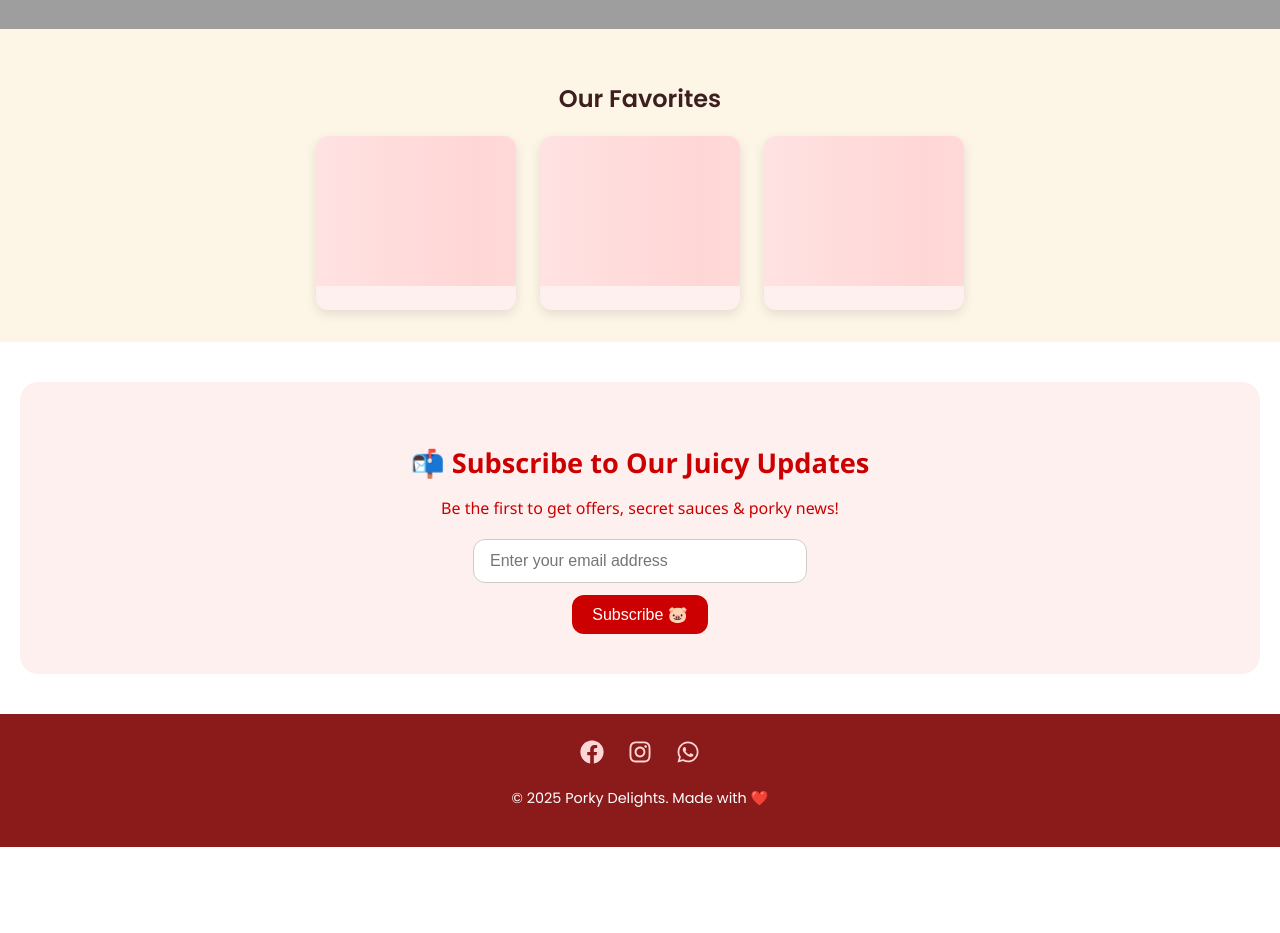
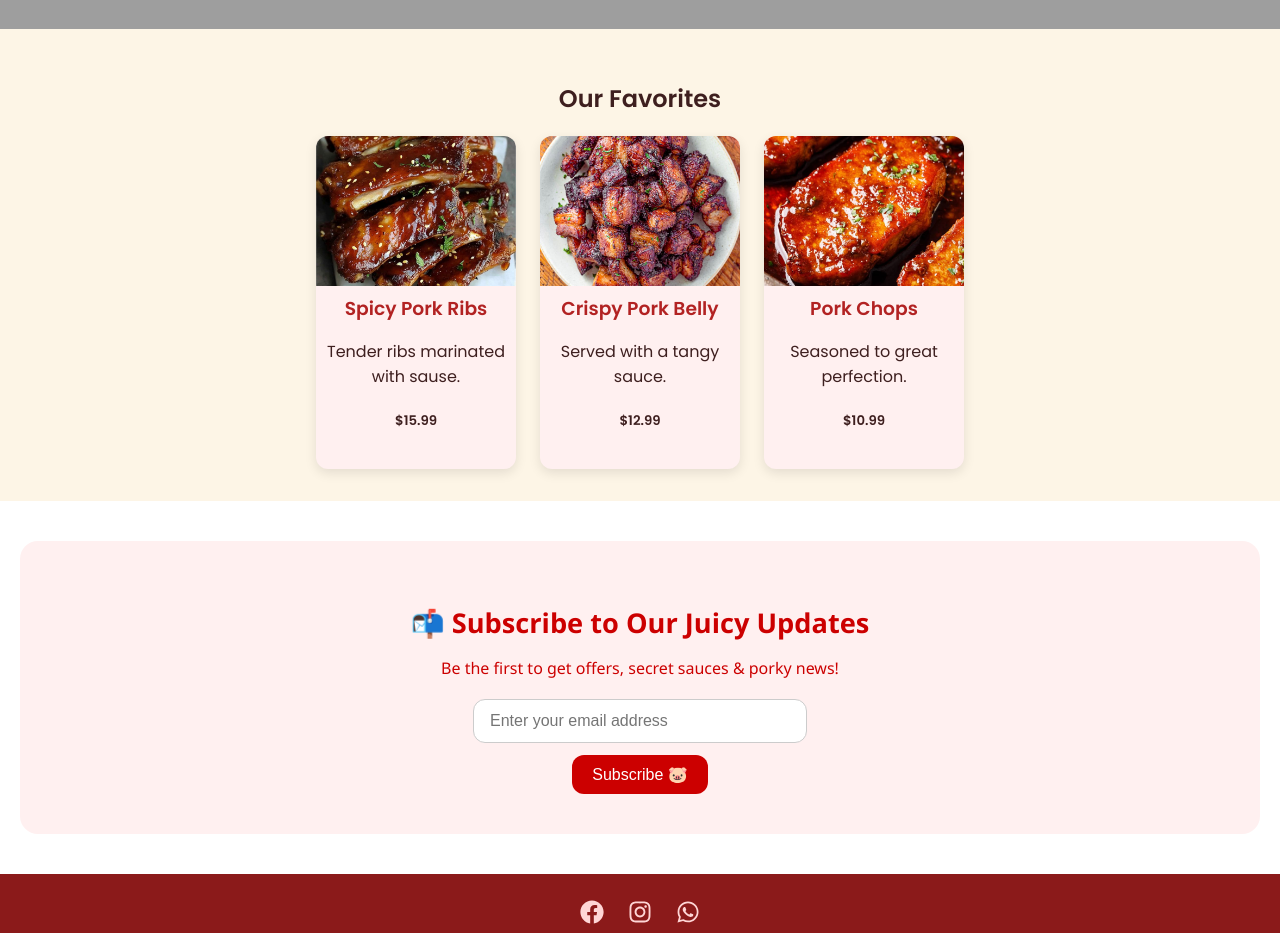
Before and after one commit to CarlosBavon/PorkyDelights, a React (Create React App) app: page / in a window 1280 px wide. Shown: the part 780-1713 px from the top of the page. Before the commit the page ends 1627 px from the top, so only its background shows below. Built offline with nearby package versions, Linux system fonts and the light colour scheme; grey boxes are pictures that could not be loaded.

Commit message:
Fixing DishCard

```diff
--- a/src/components/DishCard.js
+++ b/src/components/DishCard.js
@@ -2,7 +2,7 @@
 import { useState } from "react";
 import "../styles/DishCard.css";
 
-const DishCard = ({ title, imgSrc }) => {
+const DishCard = ({ title, imgSrc, description, price }) => {
   const [loaded, setLoaded] = useState(false);
 
   return (
@@ -15,6 +15,10 @@ const DishCard = ({ title, imgSrc }) => {
         onLoad={() => setLoaded(true)}
       />
       <h3>{title}</h3>
+      <div>
+        <p>{description}</p>
+        <h5>{price}</h5>
+      </div>
     </div>
   );
 };
--- a/src/pages/Home.js
+++ b/src/pages/Home.js
@@ -25,22 +25,22 @@ const Home = () => {
         <h2>Our Favorites</h2>
         <div className="dishes">
             <DishCard
-                name="Spicy Pork Ribs"
-                description="Tender ribs marinated in a spicy blend of herbs and spices."
+                title="Spicy Pork Ribs"
+                description="Tender ribs marinated with sause."
                 price="$15.99"
-                imageUrl={PorkRibs}
+                imgSrc={PorkRibs}
             />
             <DishCard
-                name="Crispy Pork Belly"
-                description="Crispy on the outside, juicy on the inside, served with a tangy sauce."
+                title="Crispy Pork Belly"
+                description="Served with a tangy sauce."
                 price="$12.99"
-                imageUrl={PorkBelly}
+                imgSrc={PorkBelly}
             />
             <DishCard
-                name="Pork Chops"
-                description="Juicy, grilled pork chop seasoned to perfection."
+                title="Pork Chops"
+                description="Seasoned to great perfection."
                 price="$10.99"
-                imageUrl={PorkChops}
+                imgSrc={PorkChops}
             />
         </div>
       </section>
```
